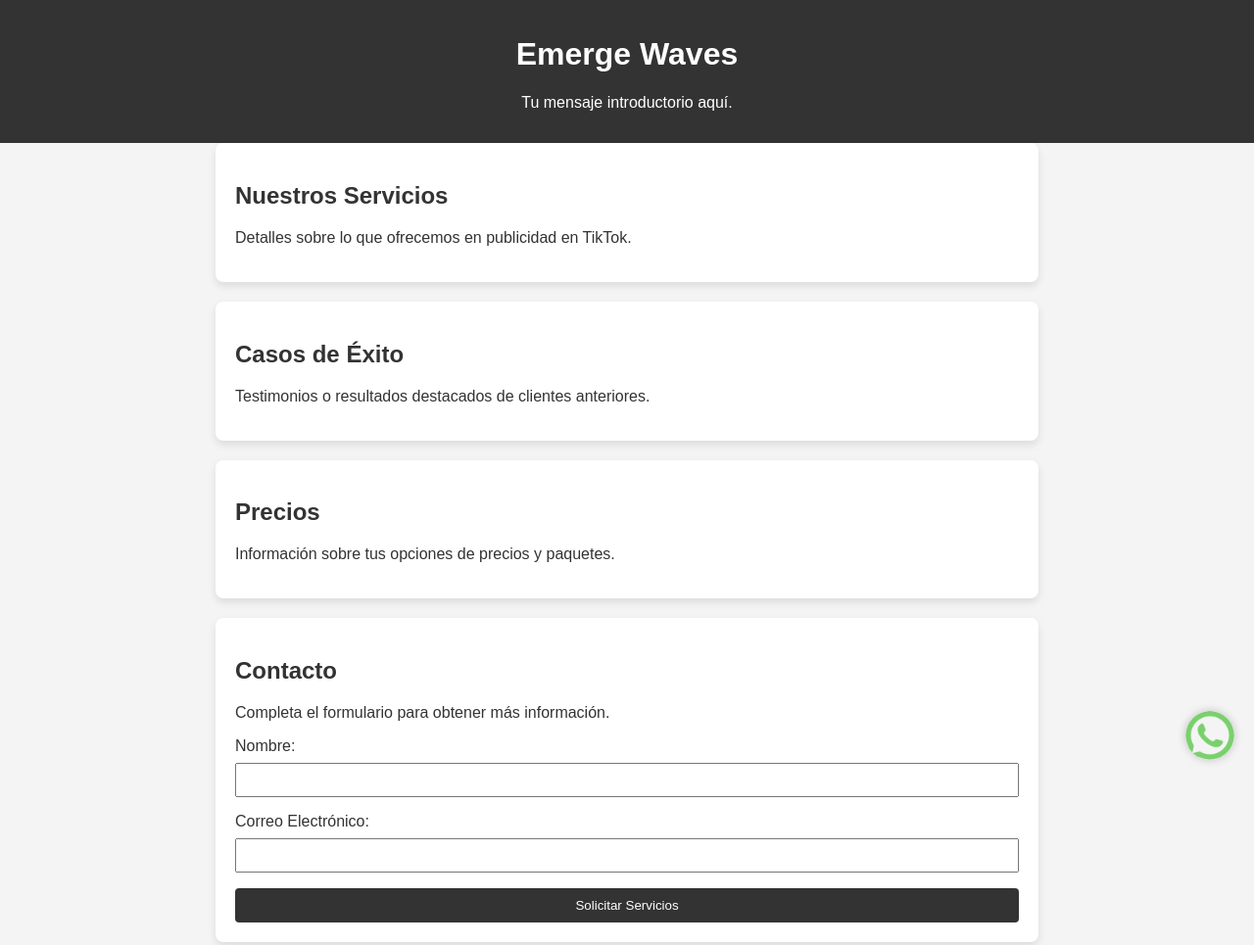
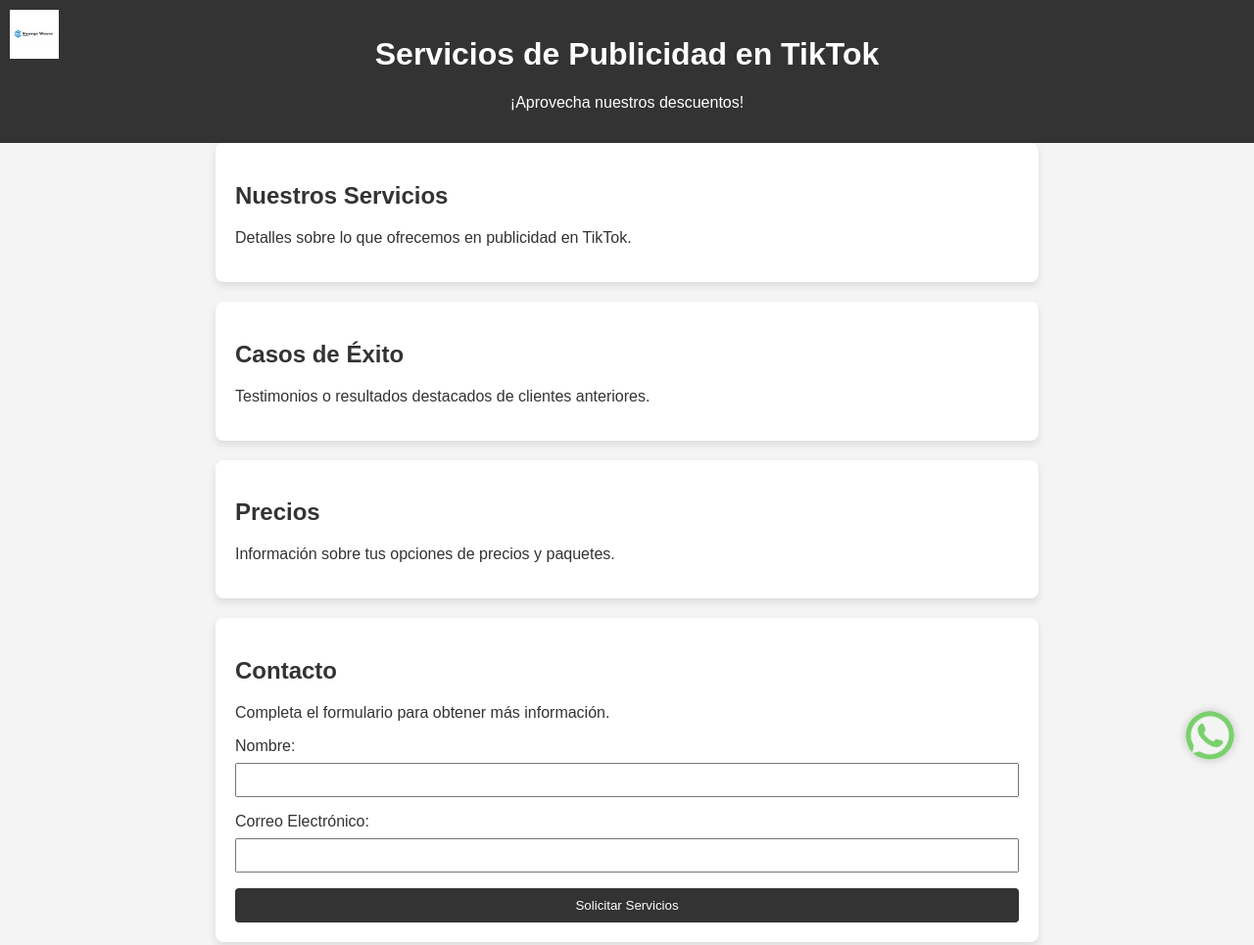
Before and after one commit to juan12soler/emergewaves, a plain HTML site: page index.html in a window 1280 px wide. Shown: the top 965 px of the page at 98% size. Drawn offline with Linux system fonts and the light colour scheme.

Commit message:
Update index.html

```diff
--- a/index.html
+++ b/index.html
@@ -18,6 +18,13 @@
             color: #fff;
             text-align: center;
             padding: 1em;
+        }
+
+        header img {
+            width: 50px; /* Tamaño del logo */
+            position: absolute;
+            top: 10px;
+            left: 10px;
         }
 
         section {
@@ -68,10 +75,11 @@
 </head>
 <body>
 
-    <!-- Encabezado -->
+    <!-- Encabezado con Logo -->
     <header>
-        <h1>Emerge Waves</h1>
-        <p>Tu mensaje introductorio aquí.</p>
+        <img src="imagenes/emerge.png" alt="Logo de tu empresa">
+        <h1>Servicios de Publicidad en TikTok</h1>
+        <p>¡Aprovecha nuestros descuentos!</p>
     </header>
 
     <!-- Sección de Servicios -->
@@ -117,7 +125,7 @@
 
     <!-- Icono de WhatsApp -->
     <div class="whatsapp-icon">
-        <a href="https://wa.me/+573057406505" target="_blank" title="Chatea con nosotros en WhatsApp">
+        <a href=" https://wa.me/+573057406505" target="_blank" title="Chatea con nosotros en WhatsApp">
             <img src="imagenes/174879.png" alt="Icono de WhatsApp">
         </a>
     </div>
```
